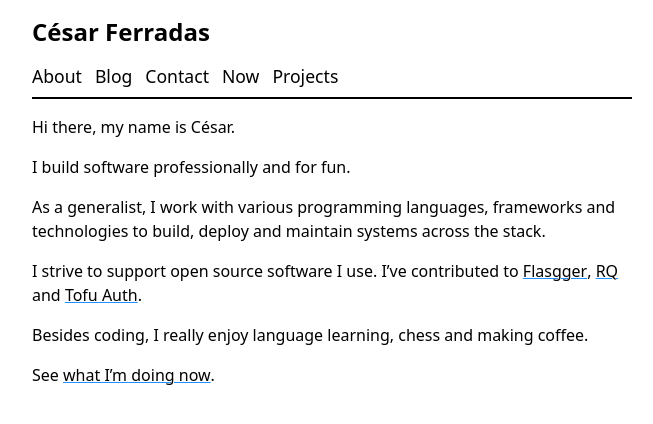
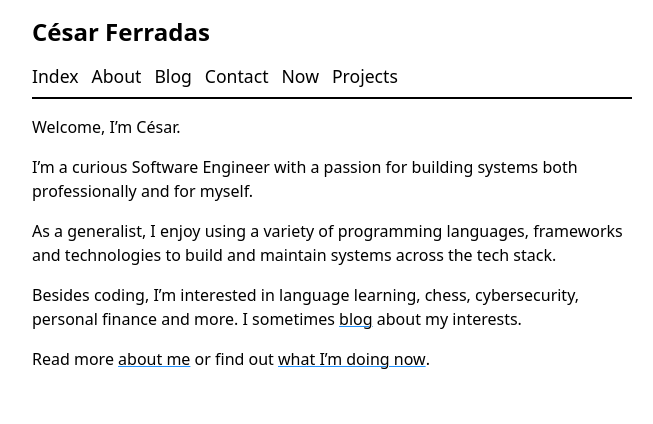
Before and after one commit to cesarferradas/ferrad.as, a Jekyll site: the page built from index.md, in a window 1280 px wide. Shown: the top 424 px of the page, without its empty margins (308-961 px from the left). Built offline with Jekyll 4.4.1, drawn with Linux system fonts in a browser that asks for light colours.

Commit message:
Create proper About page

```diff
--- a/_layouts/default.html
+++ b/_layouts/default.html
@@ -3,11 +3,11 @@
   <head>
     <meta charset="utf-8">
     <meta name="viewport" content="width=device-width, initial-scale=1.0">
-    {% if page.title == '' -%}
-    <title>{{ site.title }} | {{ site.description }}</title>
-    {% else -%}
+    {% if page.title -%}
     <title>{{ page.title }} | {{ site.title }}</title>
     <meta property="og:title" content="{{ page.title }}">
+    {% else -%}
+    <title>{{ site.title }} | {{ site.description }}</title>
     {% endif -%}
     <meta property="og:url" content="{{ site.url }}{{ page.url }}">
     <meta property="og:site_name" content="{{ site.title }}">
@@ -34,7 +34,8 @@
   <body>
     <header>{{ site.title }}</header>
     <nav>
-      <a href="/">About</a>
+      <a href="/">Index</a>
+      <a href="/about">About</a>
       <a href="/blog">Blog</a>
       <a href="/contact">Contact</a>
       <a href="/now">Now</a>
--- a/index.md
+++ b/index.md
@@ -1,20 +1,16 @@
 ---
 layout: default
-title: ""
 ---
 
-Hi there, my name is César.
+Welcome, I'm César.
 
-I build software professionally and for fun.
+I'm a curious Software Engineer with a passion for building systems both
+professionally and for myself.
 
-As a generalist, I work with various programming languages, frameworks and
-technologies to build, deploy and maintain systems across the stack.
+As a generalist, I enjoy using a variety of programming languages, frameworks
+and technologies to build and maintain systems across the tech stack.
 
-I strive to support open source software I use. I've contributed to
-[Flasgger](//github.com/flasgger/flasgger){:target="_blank"},
-[RQ](//github.com/rq/rq){:target="_blank"} and
-[Tofu Auth](//github.com/calleluks/Tofu){:target="_blank"}.
+Besides coding, I'm interested in language learning, chess, cybersecurity,
+personal finance and more. I sometimes [blog](/blog) about my interests.
 
-Besides coding, I really enjoy language learning, chess and making coffee.
-
-See [what I'm doing now](/now).
+Read more [about me](/about) or find out [what I'm doing now](/now).
```
Also changed, not shown: about.md (added, +27 -0 lines).
